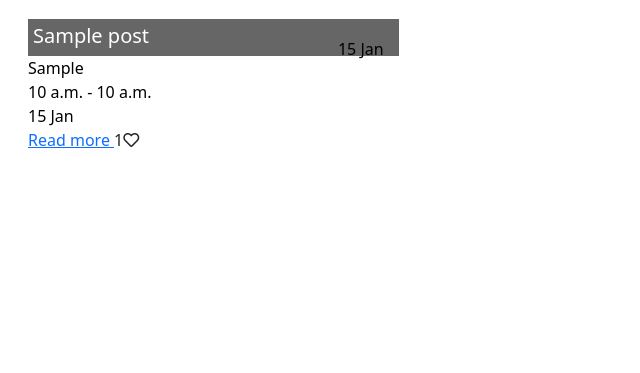
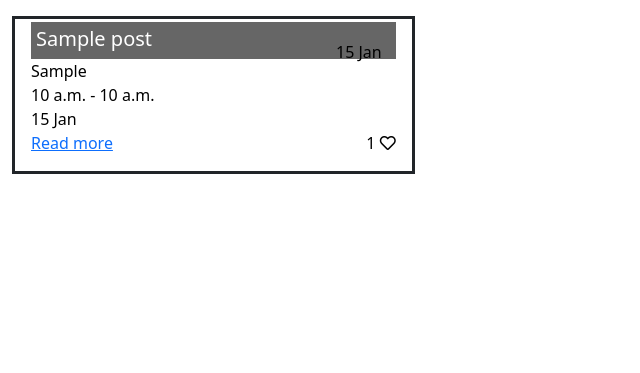
Before and after one commit to AlmaBroman/flea-finder-stockholm, a Django app: page / in a window 1280 px wide. Shown: the part 66-439 px from the top of the page, without its empty margins (0-640 px from the left). Run offline with Django 3.2, Linux system fonts and the light colour scheme; tables that the repository leaves empty hold one stand-in row (values such as "Sample post").

Commit message:
Style card, add border and move likes-indicator

```diff
--- a/static/css/style.css
+++ b/static/css/style.css
@@ -8,7 +8,7 @@
 }
 
 .card-body {
-    border: none;
+    border: solid;
     background-color: white;
 }
 
@@ -48,3 +48,12 @@
 p {
     margin-bottom: 0px;
 }
+
+.post-body {
+    position: relative;
+}
+
+.card-likes {
+    position: absolute;
+    right: 0px;
+}
--- a/templates/index.html
+++ b/templates/index.html
@@ -27,13 +27,14 @@
                                         <h5 class="card-title">{{ post.title }}</h5>
                                     </div>
                                 </div>
-                            <div class="post-link">
+                                <div class="post-body">
                                     <p class="card-text">{{ post.adress }}</p>
-                                <p class="card-text">{{ post.event_start|date:"P" }} - {{ post.event_end|date:"P" }}</p>
+                                    <p class="card-text">{{ post.event_start|date:"P" }} - {{ post.event_end|date:"P" }}
+                                    </p>
                                     <p class="card-text">{{ post.event_start|date:"j M" }}</p>
+                                    <p class="card-likes">{{ post.number_of_likes }} <i class="far fa-heart"></i></p>
+                                    <a href="#">Read more</a>
                                 </div>
-                            <p><a href="#">Read more </a>{{ post.number_of_likes }}<i class="far fa-heart"></i></p>
-                            </a>
                         </div>
                     </div>
                 </div>
```
Lines whose indentation alone changed are shown as unchanged.
